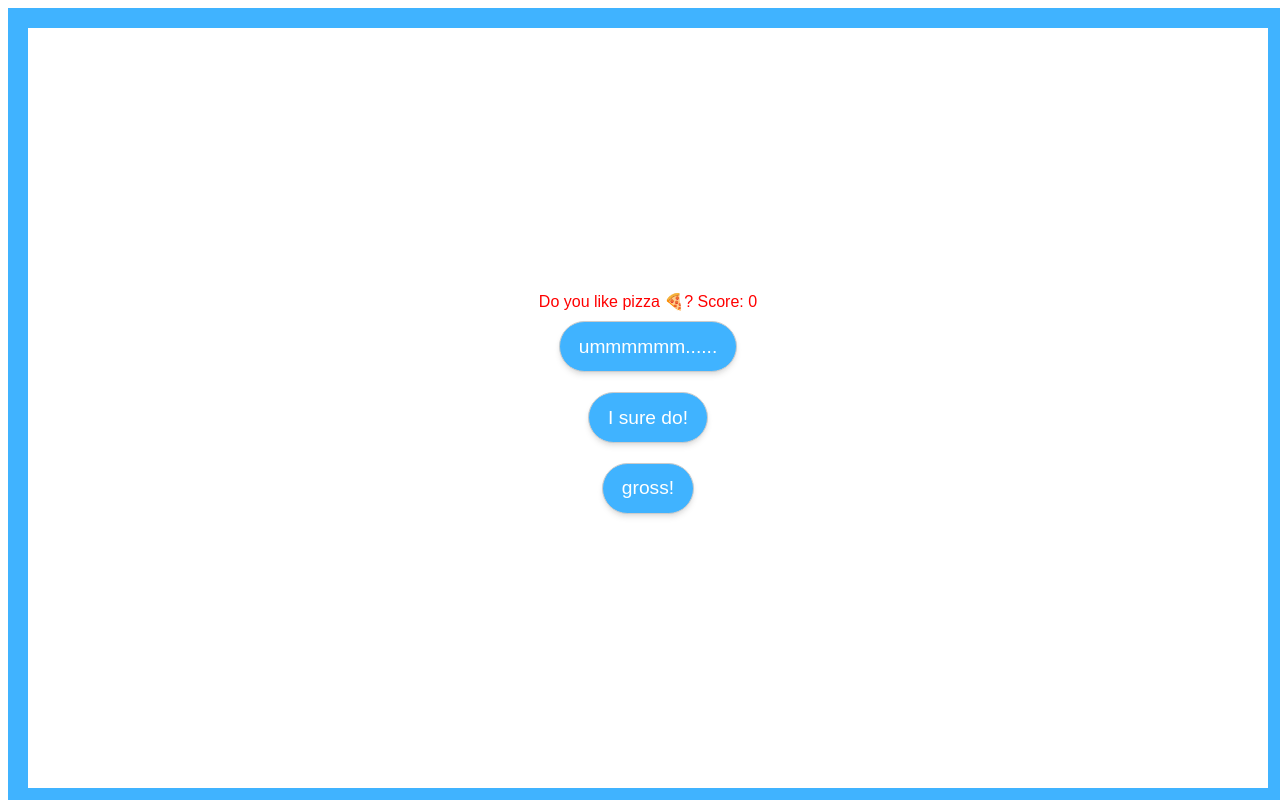
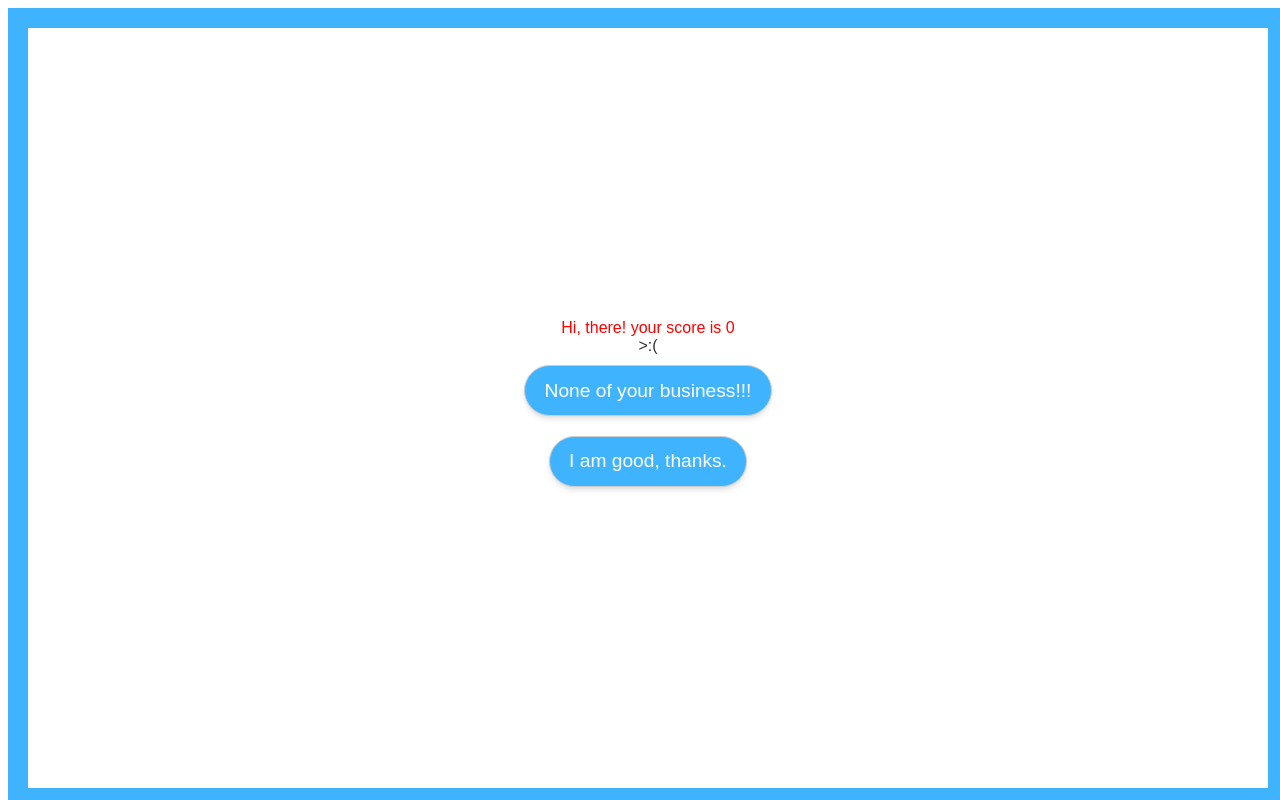
Before and after one commit to codecrook/svelte-practice, a Svelte app in the folder svelte-chat-bot/: page / in a window 1280 px wide. Built offline with nearby package versions, Linux system fonts and the light colour scheme.

Commit message:
Learned about Reactive statement

```diff
--- a/svelte-chat-bot/src/App.svelte
+++ b/svelte-chat-bot/src/App.svelte
@@ -3,14 +3,13 @@
   import Container from "./Container.svelte";
   import Face from "./Face.svelte";
   import Button from "./Button.svelte";
+  import story from "./story";
 
   let showHeader = false;
-  const buttons = [
-    { value: 0, text: "ummmmmm......" },
-    { value: 1, text: "I sure do!" },
-    { value: -2, text: "gross!" }
-  ];
+  const buttons = story[0].buttons;
   let score = 0;
+  $: smilySays = `Hi, there! your score is ${score}`;
+  $: if (score < -4) smilySays = "Wow! Your score is really low.";
 </script>
 
 <style>
@@ -31,6 +30,7 @@
   <Header />
 {/if}
 <Container>
-  <div>Do you like pizza 🍕? Score: {score}</div>
+  <div>{smilySays}</div>
+  <Face index={2} />
   <Button on:click={e => (score += e.detail.value)} {buttons} />
 </Container>
--- /dev/null
+++ b/svelte-chat-bot/src/story.js
@@ -0,0 +1,48 @@
+export default [
+    {
+        smileySays: 'hi! How are you?',
+        buttons: [
+            { value: -1, text: 'None of your business!!!' },
+            { value: 0, text: 'I am good, thanks.' }
+        ]
+    },
+    {
+        smileySays: 'how much wood would a woodchuck chuck if a woodchuck could chuck wood?',
+        buttons: [
+            { value: 1, text: 'wow, that\'s a great question! :D' },
+            { value: 0, text: '4..?' }
+        ]
+    },
+    {
+        smileySays: 'which is better, Svelte or React?',
+        buttons: [
+            { value: 2, text: 'Svelte is the future!' },
+            { value: -1, text: 'React 4evaaaaaaaa' }
+        ]
+    },
+    {
+        smileySays: 'do you want to hear the final question?',
+        buttons: [
+            { value: -1, text: 'No..' },
+            { value: 1, text: 'Yeah!' }
+        ]
+    },
+    {
+        smileySays: 'do you love me?',
+        buttons: [
+            { value: 0, text: 'ummmmmm......' },
+            { value: 1, text: 'I sure do!' },
+            { value: -2, text: 'I definitely just hate you.' }
+        ]
+    },
+    {
+        end: {
+            nice: 'I think smiley likes you.',
+            neutral: 'I can\'t tell if smiley likes you..',
+            mean: 'Smiley does not like you..',
+        },
+        buttons: [
+            { value: 'reset', text: 'Reset' }
+        ]
+    }
+];
```
